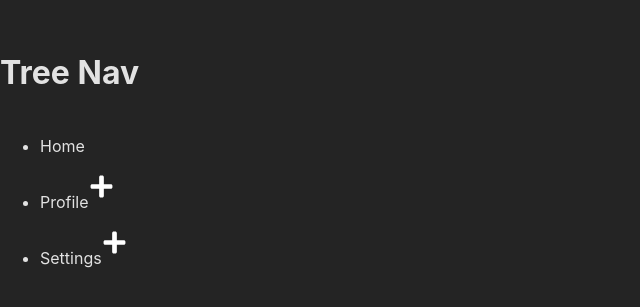
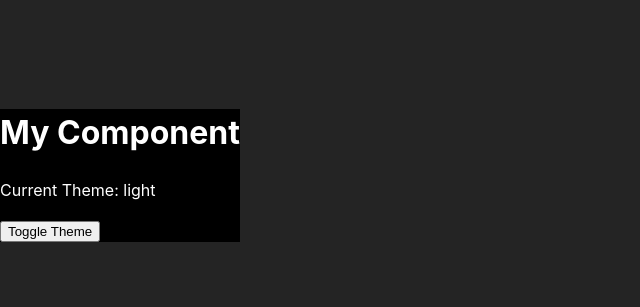
Before and after one commit to pongpatapee/interview-focused-react-compopnents, a React (Vite) app: page / in a window 1280 px wide. Shown: the part 235-542 px from the top of the page, without its empty margins (0-640 px from the left). Built offline with nearby package versions, Linux system fonts and the light colour scheme.

Commit message:
feat: theme switcher

```diff
--- a/src/App.jsx
+++ b/src/App.jsx
@@ -6,6 +6,8 @@ import Carousel from "./components/carousel";
 import LoadMoreData from "./components/load-more-data";
 import TreeView from "./components/tree-view";
 import treeNavData from "./components/tree-view/data";
+import MyThemedComponent from "./my-components/theme-switcher";
+import { ThemeProvider } from "./my-components/theme-switcher/themeContext";
 
 function App() {
   return (
@@ -15,7 +17,10 @@ function App() {
       {/* <StarRating numStars={10} /> */}
       {/* <Carousel apiUrl={"https://picsum.photos/v2/list"} page={1} limit={10} /> */}
       {/* <LoadMoreData /> */}
-      <TreeView items={treeNavData} />
+      {/* <TreeView items={treeNavData} /> */}
+      <ThemeProvider>
+        <MyThemedComponent />
+      </ThemeProvider>
     </>
   );
 }
--- /dev/null
+++ b/src/my-components/theme-switcher/index.jsx
@@ -0,0 +1,15 @@
+import React, { useContext } from "react";
+import { ThemeContext } from "./themeContext";
+import "./style.css";
+
+function MyThemedComponent() {
+  const { theme, toggleTheme } = useContext(ThemeContext);
+  return (
+    <div className={theme === "light" ? "light-theme" : "dark-theme"}>
+      <h1>My Component</h1>
+      <p>Current Theme: {theme}</p>
+      <button onClick={toggleTheme}>Toggle Theme</button>
+    </div>
+  );
+}
+export default MyThemedComponent;
--- /dev/null
+++ b/src/my-components/theme-switcher/style.css
@@ -0,0 +1,9 @@
+.light-theme {
+  background: black;
+  color: white;
+}
+
+.dark-theme {
+  background: white;
+  color: black;
+}
--- /dev/null
+++ b/src/my-components/theme-switcher/themeContext.jsx
@@ -0,0 +1,19 @@
+import React, { createContext, useState } from "react";
+
+// A way to pass state to children/share global state
+// via createContext and useContext
+export const ThemeContext = createContext();
+
+export const ThemeProvider = ({ children }) => {
+  const [theme, setTheme] = useState("light"); // Start with light theme
+
+  const toggleTheme = () => {
+    setTheme((prevTheme) => (prevTheme === "light" ? "dark" : "light"));
+  };
+
+  return (
+    <ThemeContext.Provider value={{ theme, toggleTheme }}>
+      {children}
+    </ThemeContext.Provider>
+  );
+};
```
